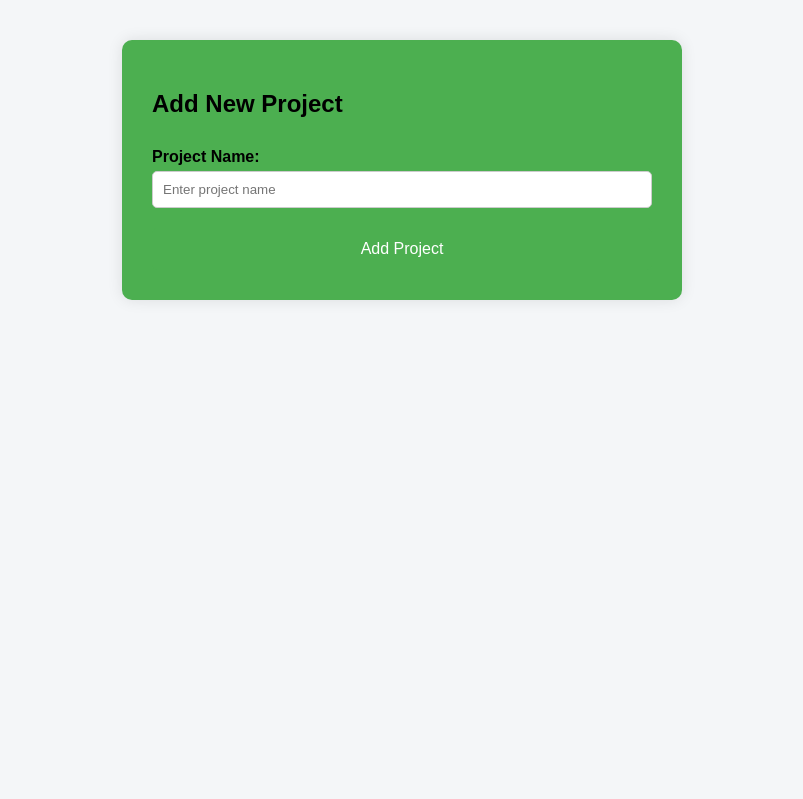
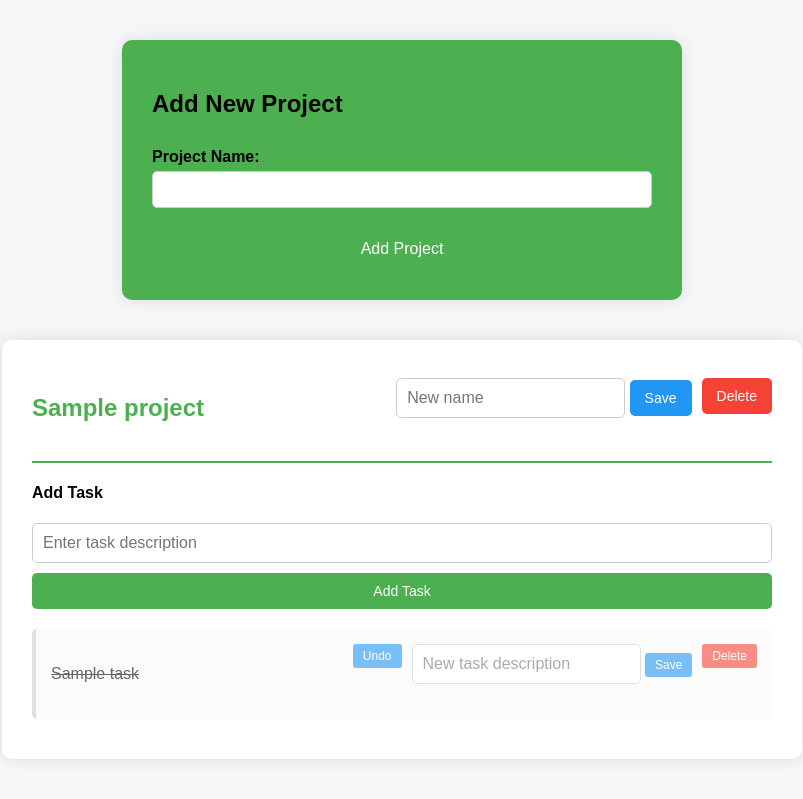
Before and after one commit to katsfak/To-Do-App, a PHP site: page /home.php in a window 1280 px wide. Shown: the part 198-997 px from the top of the page, without its empty margins (238-1041 px from the left). Before the commit the page ends 498 px from the top, so only its background shows below. Run offline with PHP 8.4, Linux system fonts and the light colour scheme; the visitor is signed in with stand-in values (Sample User, id 1); tables that the repository leaves empty or names only in its code hold one stand-in row (values such as "Sample post"); data that the repository does not hold is empty.

Commit message:
Refactor project and task management: streamline database interactions, enhance session handling, and improve UI logic for better performance

```diff
--- a/Home/home.php
+++ b/Home/home.php
@@ -1,75 +1,83 @@
 <?php
 session_start();
-$name = $_SESSION['fullname'] ?? 'Guest';
-$id = $_SESSION['user_id'] ?? null;
+require '../config.php';
 
-// Initialize projects if not exists
-if (!isset($_SESSION['projects'])) {
-    $_SESSION['projects'] = [];
+// Έλεγχος login
+if (!isset($_SESSION['user_id'])) {
+    header("Location: login.php");
+    exit;
 }
 
-// HANDLE ADD PROJECT
+$name = $_SESSION['fullname'] ?? 'Guest';
+$user_id = $_SESSION['user_id'];
+
+// ADD PROJECT
 if (isset($_POST['add_project']) && !empty($_POST['project_name'])) {
-    $project_name = htmlspecialchars(trim($_POST['project_name']));
-    $project_id = uniqid();
-    $_SESSION['projects'][$project_id] = [
-        'name' => $project_name,
-        'tasks' => []
-    ];
+    $project_name = trim($_POST['project_name']);
+    $stmt = $conn->prepare("INSERT INTO projects (user_id, name) VALUES (?, ?)");
+    $stmt->bind_param("is", $user_id, $project_name);
+    $stmt->execute();
 }
 
-// HANDLE DELETE PROJECT
+// DELETE PROJECT
 if (isset($_POST['delete_project'])) {
-    $project_id = $_POST['project_id'];
-    unset($_SESSION['projects'][$project_id]);
+    $project_id = (int)$_POST['project_id'];
+    $stmt = $conn->prepare("DELETE FROM projects WHERE id=? AND user_id=?");
+    $stmt->bind_param("ii", $project_id, $user_id);
+    $stmt->execute();
 }
 
-// HANDLE EDIT PROJECT
+// EDIT PROJECT
 if (isset($_POST['edit_project']) && !empty($_POST['edited_project'])) {
-    $project_id = $_POST['project_id'];
-    $_SESSION['projects'][$project_id]['name'] = htmlspecialchars(trim($_POST['edited_project']));
+    $project_id = (int)$_POST['project_id'];
+    $newname = trim($_POST['edited_project']);
+    $stmt = $conn->prepare("UPDATE projects SET name=? WHERE id=? AND user_id=?");
+    $stmt->bind_param("sii", $newname, $project_id, $user_id);
+    $stmt->execute();
 }
 
-// HANDLE ADD TASK
+// ADD TASK
 if (isset($_POST['add_task']) && !empty($_POST['task']) && isset($_POST['project_id'])) {
-    $task = htmlspecialchars(trim($_POST['task']));
-    $task_id = uniqid();
-    $project_id = $_POST['project_id'];
-    $_SESSION['projects'][$project_id]['tasks'][$task_id] = [
-        'task' => $task,
-        'completed' => false,
-        'created' => date('Y-m-d H:i:s')
-    ];
+    $task = trim($_POST['task']);
+    $project_id = (int)$_POST['project_id'];
+    $stmt = $conn->prepare("INSERT INTO tasks (project_id, title) VALUES (?, ?)");
+    $stmt->bind_param("is", $project_id, $task);
+    $stmt->execute();
 }
 
-// HANDLE DELETE TASK
+// DELETE TASK
 if (isset($_POST['delete_task'])) {
-    $project_id = $_POST['project_id'];
-    $task_id = $_POST['task_id'];
-    unset($_SESSION['projects'][$project_id]['tasks'][$task_id]);
+    $task_id = (int)$_POST['task_id'];
+    $stmt = $conn->prepare("DELETE FROM tasks WHERE id=?");
+    $stmt->bind_param("i", $task_id);
+    $stmt->execute();
 }
 
-// HANDLE TOGGLE TASK
+// TOGGLE TASK (ολοκληρωμένο/μη ολοκληρωμένο)
 if (isset($_POST['toggle_task'])) {
-    $project_id = $_POST['project_id'];
-    $task_id = $_POST['task_id'];
-    $_SESSION['projects'][$project_id]['tasks'][$task_id]['completed'] =
-        !$_SESSION['projects'][$project_id]['tasks'][$task_id]['completed'];
+    $task_id = (int)$_POST['task_id'];
+    $stmt = $conn->prepare("UPDATE tasks SET completed = NOT completed WHERE id=?");
+    $stmt->bind_param("i", $task_id);
+    $stmt->execute();
 }
 
-// HANDLE EDIT TASK
+// EDIT TASK
 if (isset($_POST['edit_task']) && !empty($_POST['edited_task'])) {
-    $project_id = $_POST['project_id'];
-    $task_id = $_POST['task_id'];
-    $_SESSION['projects'][$project_id]['tasks'][$task_id]['task'] = htmlspecialchars(trim($_POST['edited_task']));
+    $task_id = (int)$_POST['task_id'];
+    $newtask = trim($_POST['edited_task']);
+    $stmt = $conn->prepare("UPDATE tasks SET title=? WHERE id=?");
+    $stmt->bind_param("si", $newtask, $task_id);
+    $stmt->execute();
 }
+
+// GET PROJECTS
+$projects = $conn->query("SELECT * FROM projects WHERE user_id=$user_id ORDER BY id DESC");
 ?>
 <!DOCTYPE html>
 <html lang="en">
 
 <head>
     <meta charset="UTF-8">
-    <meta name="viewport" content="width=device-width, initial-scale=1.0">
     <title>Projects & Tasks</title>
     <link rel="stylesheet" href="style.css">
 </head>
@@ -88,17 +96,21 @@ if (isset($_POST['edit_task']) && !empty($_POST['edited_task'])) {
             <h2>Add New Project</h2>
             <form method="POST">
                 <label for="project_name">Project Name:</label>
-                <input type="text" id="project_name" name="project_name" placeholder="Enter project name" required>
+                <input type="text" id="project_name" name="project_name" required>
                 <button type="submit" name="add_project">Add Project</button>
             </form>
         </div>
 
-        <?php if (empty($_SESSION['projects'])): ?>
+        <?php if ($projects->num_rows == 0): ?>
             <div class="no-projects">
                 <p>No projects yet. Create your first project above!</p>
             </div>
         <?php else: ?>
-            <?php foreach ($_SESSION['projects'] as $project_id => $project): ?>
+            <?php while ($project = $projects->fetch_assoc()): ?>
+                <?php
+                $project_id = $project['id'];
+                $tasks = $conn->query("SELECT * FROM tasks WHERE project_id=$project_id ORDER BY id DESC");
+                ?>
                 <div class="project">
                     <div class="project-header">
                         <h3 class="project-name"><?php echo htmlspecialchars($project['name']); ?></h3>
@@ -120,43 +132,41 @@ if (isset($_POST['edit_task']) && !empty($_POST['edited_task'])) {
                     <h4>Add Task</h4>
                     <form method="POST">
                         <input type="hidden" name="project_id" value="<?php echo $project_id; ?>">
-                        <label for="task_<?php echo $project_id; ?>">Task Description:</label>
-                        <input type="text" id="task_<?php echo $project_id; ?>" name="task" placeholder="Enter task description" required>
+                        <input type="text" name="task" placeholder="Enter task description" required>
                         <button type="submit" name="add_task">Add Task</button>
                     </form>
 
-                    <?php if (empty($project['tasks'])): ?>
+                    <?php if ($tasks->num_rows == 0): ?>
                         <p>No tasks yet.</p>
                     <?php else: ?>
-                        <?php foreach ($project['tasks'] as $task_id => $task): ?>
+                        <?php while ($task = $tasks->fetch_assoc()): ?>
                             <div class="task-item <?php echo $task['completed'] ? 'completed' : ''; ?>">
-                                <span class="task-text"><?php echo htmlspecialchars($task['task']); ?></span>
+                                <span class="task-text"><?php echo htmlspecialchars($task['title']); ?></span>
                                 <div class="task-actions">
                                     <!-- Toggle -->
                                     <form method="POST" style="display:inline;">
-                                        <input type="hidden" name="project_id" value="<?php echo $project_id; ?>">
-                                        <input type="hidden" name="task_id" value="<?php echo $task_id; ?>">
-                                        <button type="submit" name="toggle_task" class="edit-btn"><?php echo $task['completed'] ? 'Undo' : 'Complete'; ?></button>
+                                        <input type="hidden" name="task_id" value="<?php echo $task['id']; ?>">
+                                        <button type="submit" name="toggle_task" class="edit-btn">
+                                            <?php echo $task['completed'] ? 'Undo' : 'Complete'; ?>
+                                        </button>
                                     </form>
                                     <!-- Edit -->
                                     <form method="POST" style="display:inline;">
-                                        <input type="hidden" name="project_id" value="<?php echo $project_id; ?>">
-                                        <input type="hidden" name="task_id" value="<?php echo $task_id; ?>">
+                                        <input type="hidden" name="task_id" value="<?php echo $task['id']; ?>">
                                         <input type="text" name="edited_task" placeholder="New task description" required>
                                         <button type="submit" name="edit_task" class="edit-btn">Save</button>
                                     </form>
                                     <!-- Delete -->
                                     <form method="POST" style="display:inline;">
-                                        <input type="hidden" name="project_id" value="<?php echo $project_id; ?>">
-                                        <input type="hidden" name="task_id" value="<?php echo $task_id; ?>">
+                                        <input type="hidden" name="task_id" value="<?php echo $task['id']; ?>">
                                         <button type="submit" name="delete_task" class="delete-btn" onclick="return confirm('Delete this task?')">Delete</button>
                                     </form>
                                 </div>
                             </div>
-                        <?php endforeach; ?>
+                        <?php endwhile; ?>
                     <?php endif; ?>
                 </div>
-            <?php endforeach; ?>
+            <?php endwhile; ?>
         <?php endif; ?>
     </div>
 </body>
```
